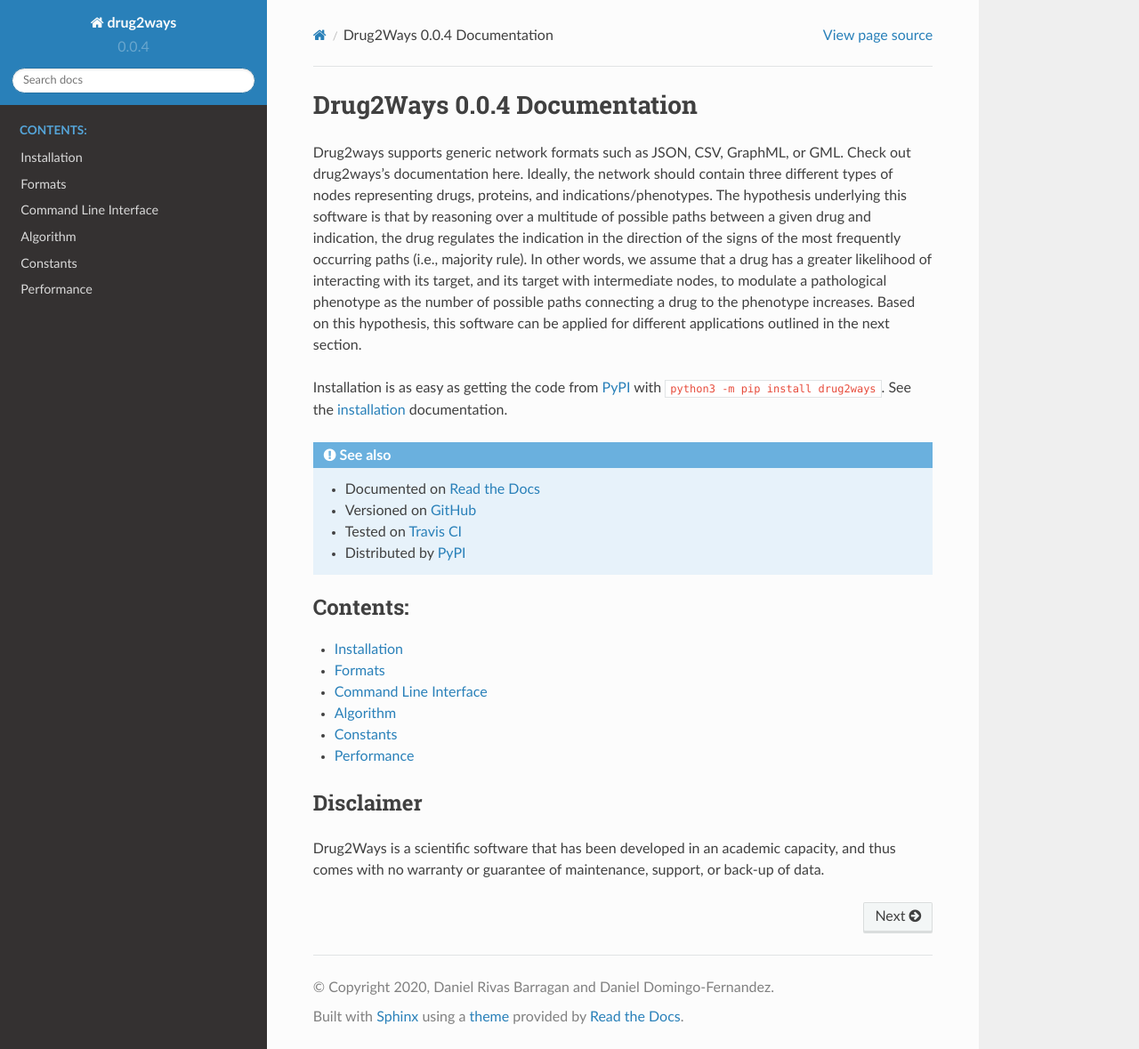
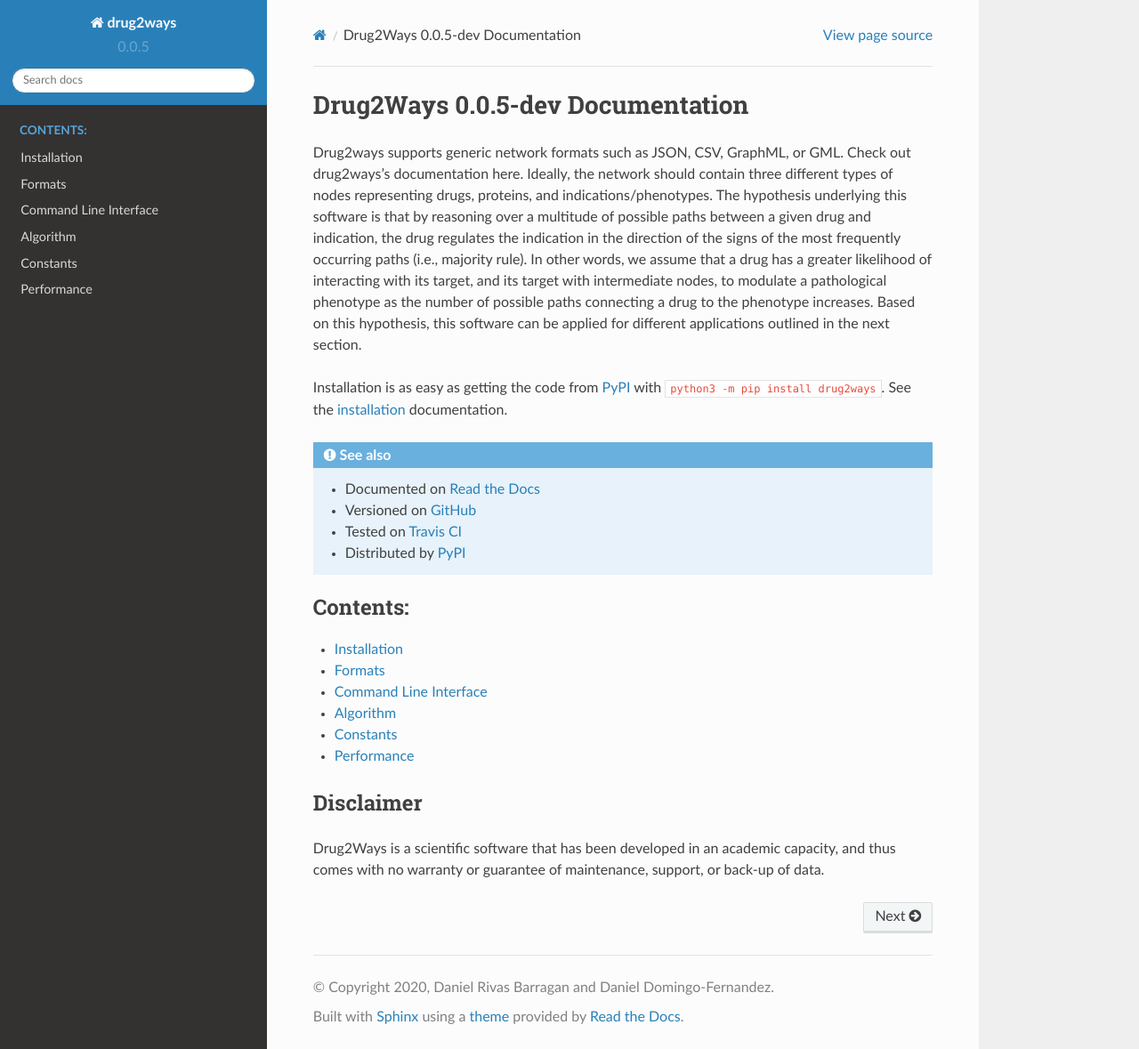
Before and after one commit to drug2ways/drug2ways, a Sphinx documentation site: the page built from docs/source/index.rst, in a window 1280 px wide and 1179 px high. Shown: the whole window at 89% size. Built offline with Sphinx 7.4.7 and the Read the Docs theme 2.0.0, drawn with Linux system fonts in a browser that asks for light colours.

Commit message:
Bump version: 0.0.4 → 0.0.5-dev

```diff
--- a/docs/source/conf.py
+++ b/docs/source/conf.py
@@ -21,7 +21,7 @@ project = 'drug2ways'
 copyright = '2020, Daniel Rivas Barragan and Daniel Domingo-Fernandez'
 author = 'Daniel Rivas Barragan and Daniel Domingo-Fernandez'
 
-release = '0.0.4'
+release = '0.0.5-dev'
 
 parsed_version = re.match(
     '(?P<major>\d+)\.(?P<minor>\d+)\.(?P<patch>\d+)(?:-(?P<release>[0-9A-Za-z-]+(?:\.[0-9A-Za-z-]+)*))?(?:\+(?P<build>[0-9A-Za-z-]+(?:\.[0-9A-Za-z-]+)*))?',
--- a/setup.cfg
+++ b/setup.cfg
@@ -3,7 +3,7 @@
 ##########################
 [metadata]
 name = drug2ways
-version = 0.0.4
+version = 0.0.5-dev
 description = Reasoning over polar paths in biological networks for drug discovery applications
 long_description = A Python package for reasoning over large-scale biological networks for drug discovery applications in bioinformatics
 
```
Also changed, not shown: .bumpversion.cfg.
